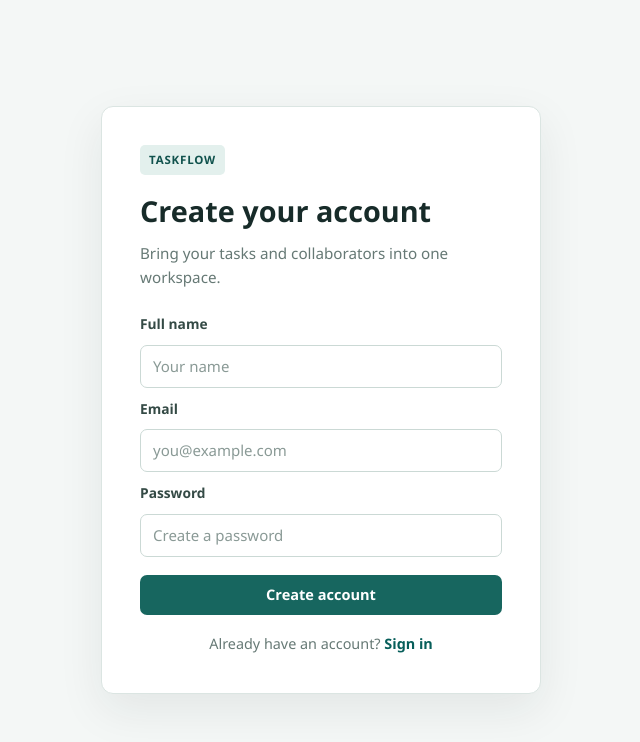
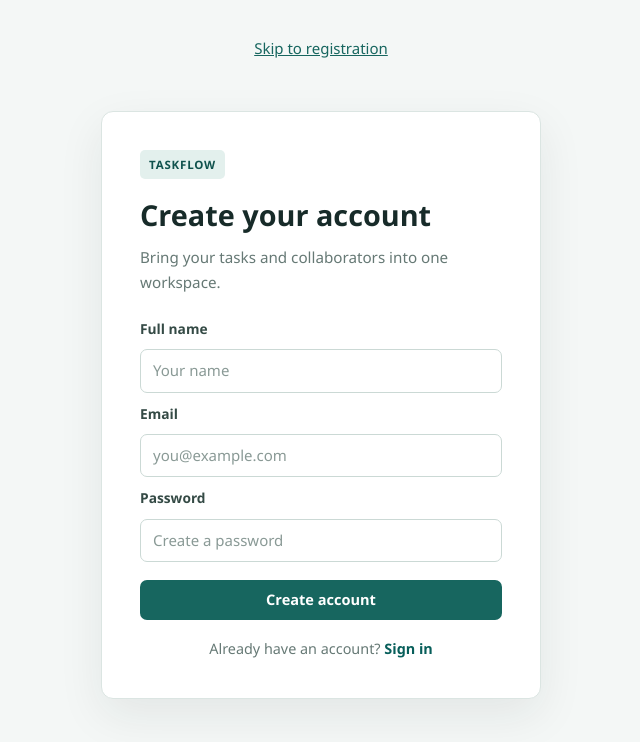
Before and after one commit to Lamsalyusu/grpc-new-project, a website: page InternProject1/client/register.html in a window 1280 px wide. Shown: the whole page, without its empty margins (319-959 px from the left). Drawn offline with Linux system fonts and the light colour scheme.

Commit message:
fix: user side register UI

```diff
--- a/InternProject1/client/register.html
+++ b/InternProject1/client/register.html
@@ -8,7 +8,8 @@
     <link rel="stylesheet" href="css/ui.css" />
   </head>
   <body class="auth-shell">
-    <div class="auth-container">
+    <a class="skip-link" href="#main-content">Skip to registration</a>
+    <main id="main-content" class="auth-container" tabindex="-1">
       <div class="brand-badge">TaskFlow</div>
       <h1>Create your account</h1>
       <p class="auth-subtext">Bring your tasks and collaborators into one workspace.</p>
@@ -23,7 +24,7 @@
       </form>
       <p id="error" class="error"></p>
       <p class="text-link-row">Already have an account? <a href="index.html">Sign in</a></p>
-    </div>
+    </main>
 
     <script src="js/api.js"></script>
     <script src="js/auth.js"></script>
```
